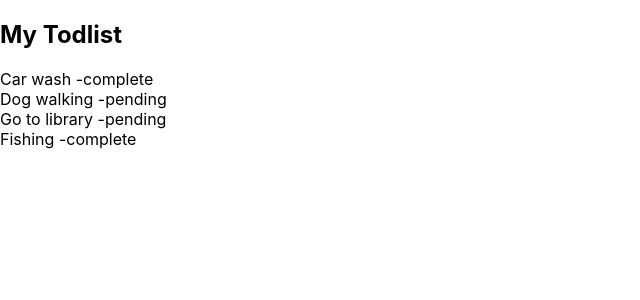
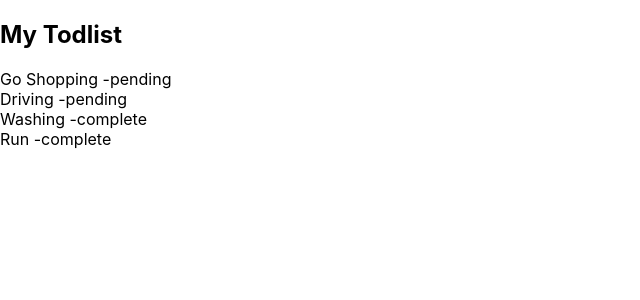
Before and after one commit to tharinm/React-Playground, a React (Create React App) app: page / in a window 1280 px wide. Shown: the top 300 px of the page, without its empty margins (0-640 px from the left). Built offline with nearby package versions, Linux system fonts and the light colour scheme.

Commit message:
Rendering List with array map

```diff
--- a/src/Components/Todolist.js
+++ b/src/Components/Todolist.js
@@ -1,15 +1,33 @@
 import Todoitem from "./Todoitem"
 
 
+const todos = [
+  {
+    names: "Go Shopping",
+    status: false,
+  },
+  {
+    names: "Driving",
+    status: false,
+  },
+  {
+    names: "Washing",
+    status: true,
+  },
+  {
+    names: "Run",
+    status: true,
+  },
+];
+
 function Todolist() {
     return (
-      <>
+      <div>
         <h2>My Todlist</h2>
-        <Todoitem name="Car wash" status={true} />
-        <Todoitem name="Dog walking" status={false} />
-        <Todoitem name="Go to library" status={false} />
-        <Todoitem name="Fishing" status={true} />
-      </>
+        {todos.map((todo, index) => {
+          return <Todoitem name={todo.names} key={index} status={todo.status} />;
+        })}
+      </div>
     );
 }
 
```
